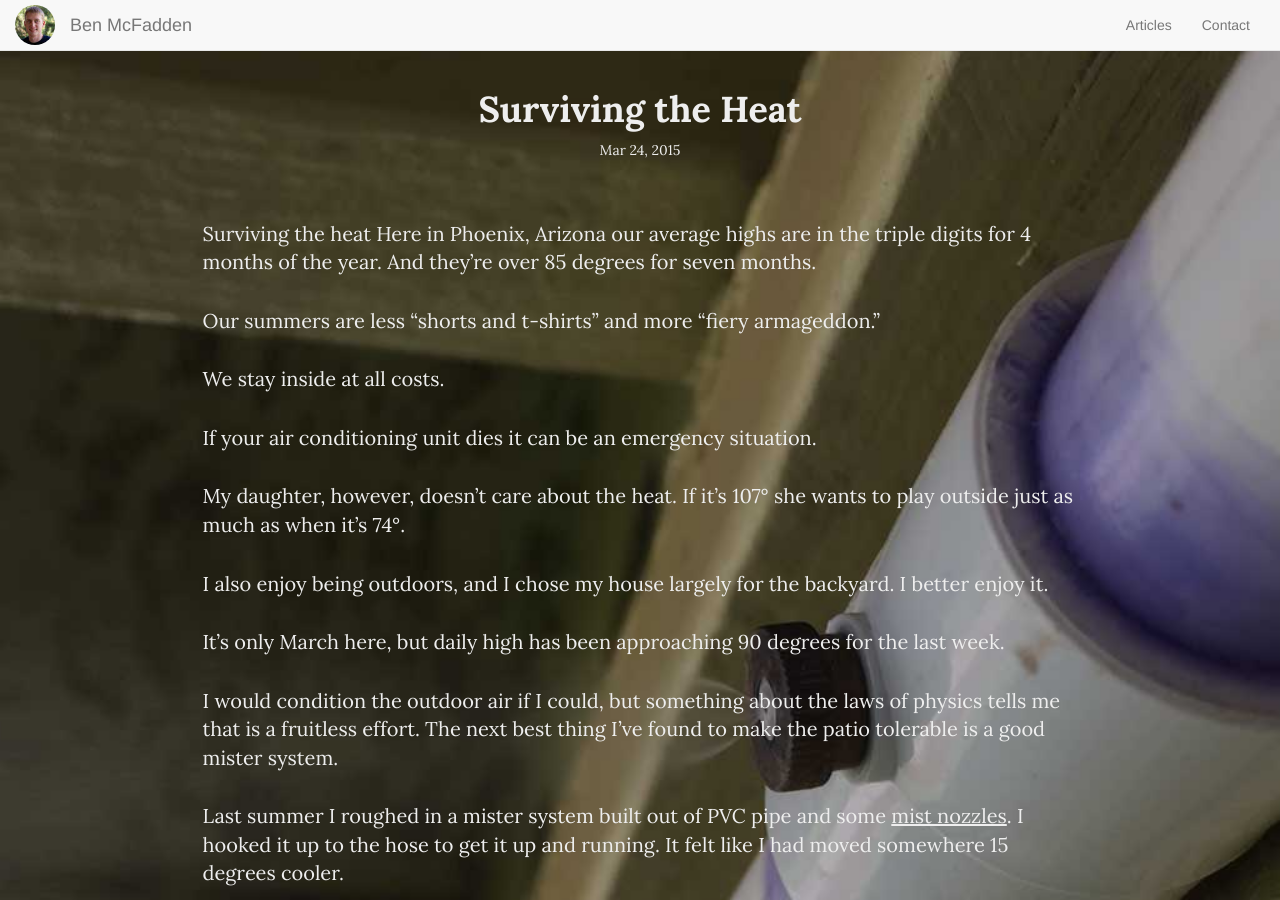
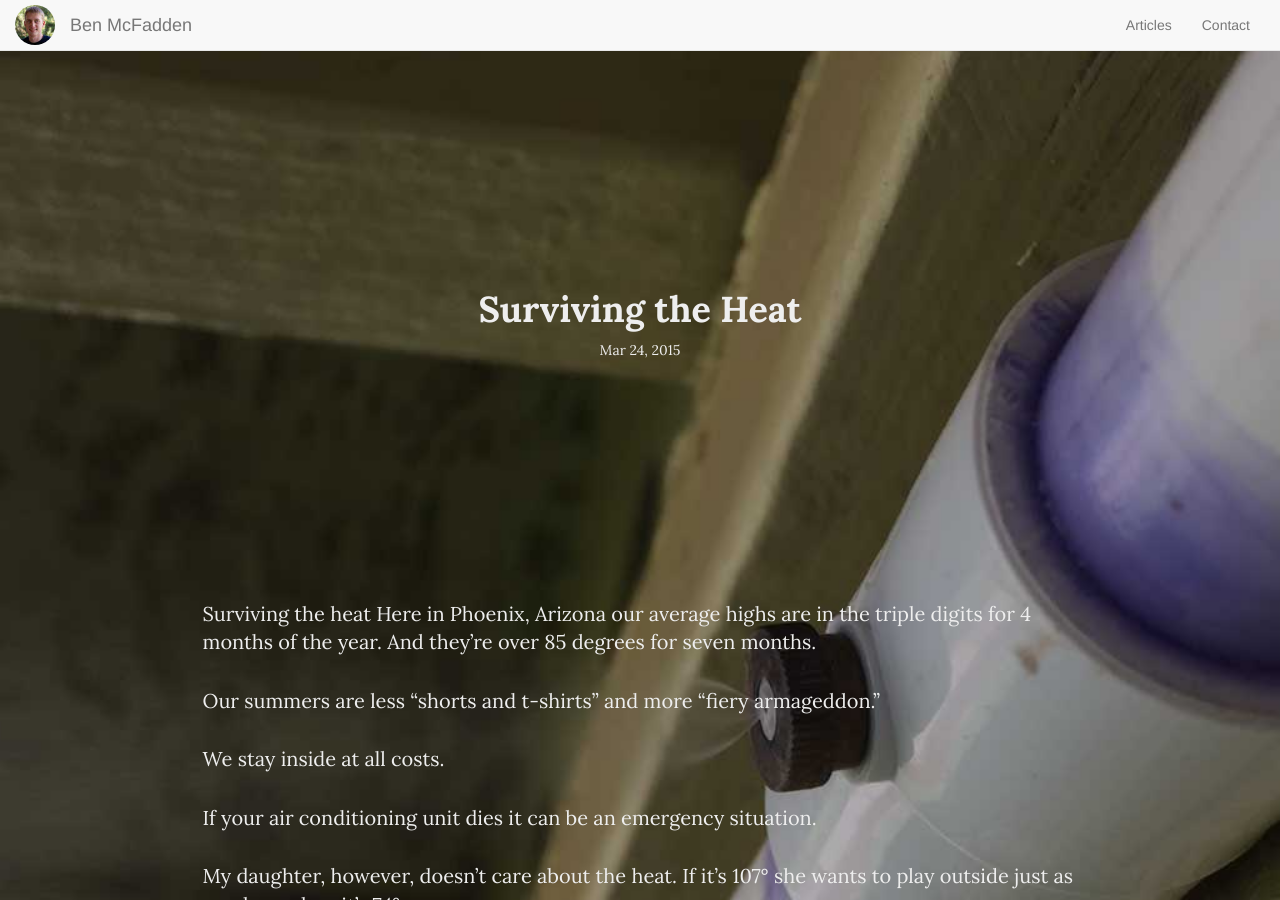
Before and after one commit to mcfadden/mcfadden.github.io, a Jekyll site: the page built from _posts/2015-03-24-surviving-the-heat.md, in a window 1280 px wide and 900 px high. Built offline with Jekyll 4.4.1, drawn with Linux system fonts in a browser that asks for light colours; nearby versions of some CDN libraries.

Commit message:
Fix classes on post pages.

```diff
--- a/_layouts/post.html
+++ b/_layouts/post.html
@@ -2,7 +2,7 @@
 layout: default
 ---
 
-<div class="post{% if page.text_color %} text-{{ page.text_color }}{% endif %}{% if page.cover_image %} cover-image{% endif %}">
+<div class="post{% if page.text_color %} text-{{ page.text_color }}{% endif %}{% if page.image %} cover-image{% endif %}">
   <header class="post-header">
     <h1 class="post-title">{{ page.title }}</h1>
     <p class="post-meta">{{ page.date | date: "%b %-d, %Y" }}{% if page.author %} • {{ page.author }}{% endif %}{% if page.meta %} • {{ page.meta }}{% endif %}</p>
```
